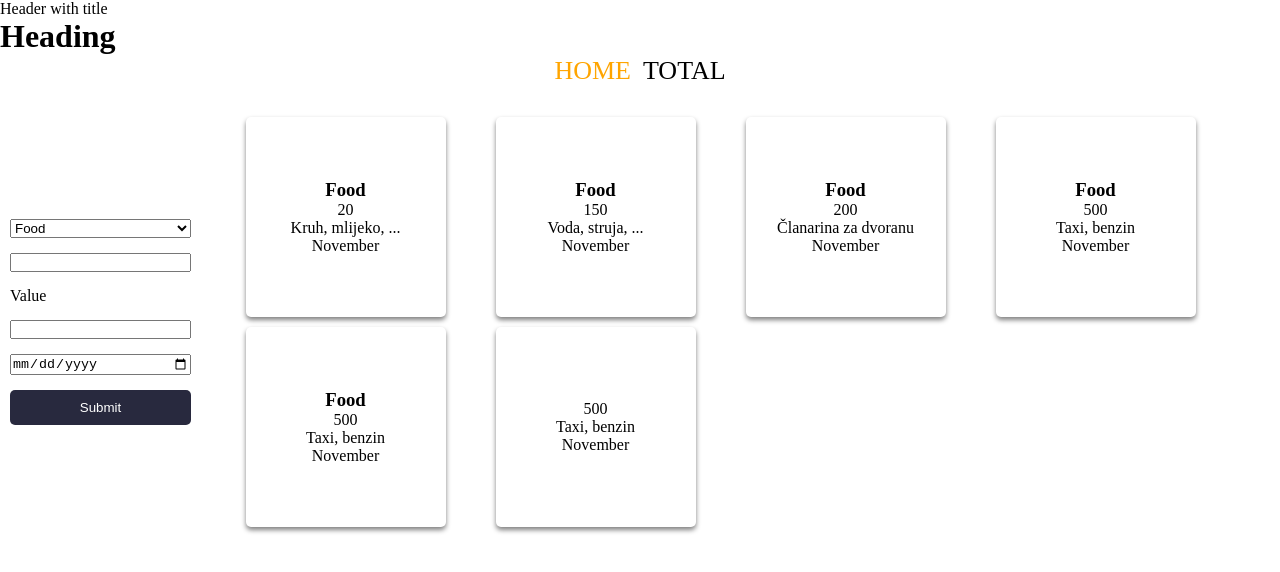
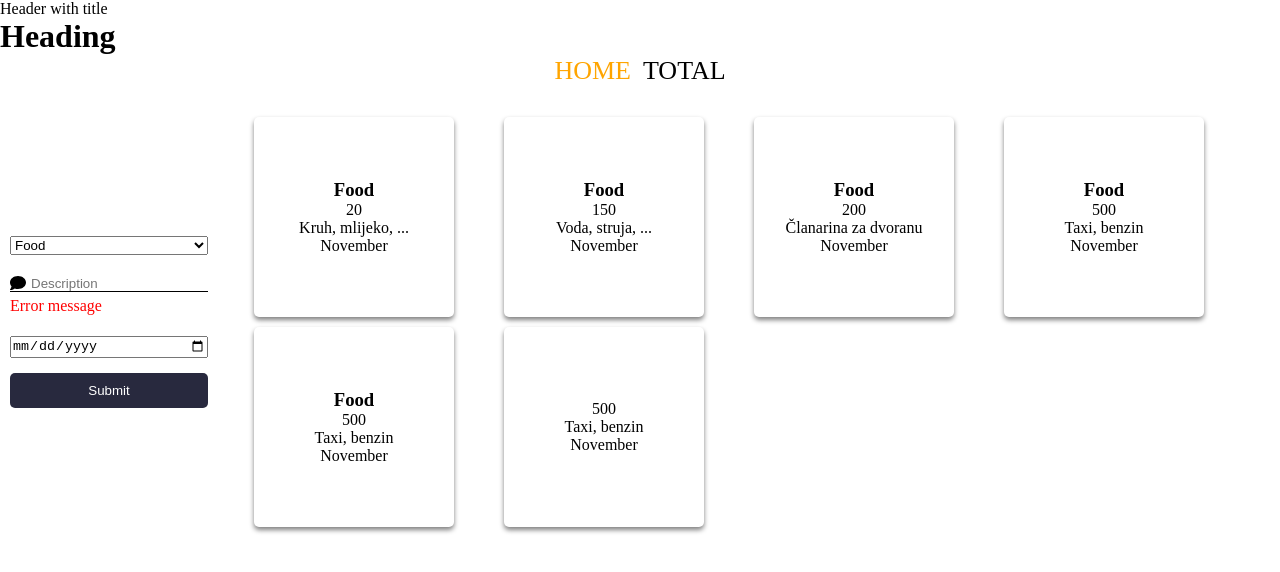
Before and after one commit to labasfrane/expense-tracker, a React (Create React App) app: page / in a window 1280 px wide. Shown: the top 572 px of the page. Built offline with nearby package versions, Linux system fonts and the light colour scheme; data requests are answered from the project's data file.

Commit message:
refactored InputField Component

```diff
--- a/src/components/ExpenseCard/index.jsx
+++ b/src/components/ExpenseCard/index.jsx
@@ -1,8 +1,8 @@
 import { useState } from "react";
 import Modal from "components/Modals/Modal/index";
-import { FontAwesomeIcon } from "../../../node_modules/@fortawesome/react-fontawesome/index";
-import { faTrash } from "../../../node_modules/@fortawesome/free-solid-svg-icons/index";
 import ConfirmationModal from "components/Modals/ConfirmationModal/index";
+import { FontAwesomeIcon } from "@fortawesome/react-fontawesome";
+import { faTrash } from "@fortawesome/free-solid-svg-icons";
 
 import "./index.scss";
 
--- a/src/components/ExpensesForm/index.jsx
+++ b/src/components/ExpensesForm/index.jsx
@@ -1,6 +1,7 @@
 import Button from "components/Button/index";
 import InputField from "components/InputField/index";
 import { useForm } from "react-hook-form";
+import { faComment } from "@fortawesome/free-solid-svg-icons";
 
 import "./index.scss";
 
@@ -19,16 +20,10 @@ const ExpensesForm = () => {
         <option value="Clothing">Clothing</option>
         <option value="Other">Other</option>
       </select>
-      <input
-        type="textarea"
-        {...register("description", {
-          required: {
-            value: true,
-            message: "Field required",
-          },
-        })}
-      />
-      <InputField label="Value" register={register} required />
+
+      <InputField icon={faComment} id="description">
+        <input type="textarea" placeholder="Description" />
+      </InputField>
       <input type="date" {...register("date")} />
       <Button>Submit</Button>
     </form>
--- a/src/components/InputField/index.jsx
+++ b/src/components/InputField/index.jsx
@@ -1,11 +1,21 @@
-import React from "react";
+import { FontAwesomeIcon } from "@fortawesome/react-fontawesome";
+import { cloneElement } from "react";
+import { useForm } from "react-hook-form";
 
-const InputField = ({ label, register, required }) => {
+import "./index.scss";
+
+const InputField = ({ label, icon, children, id }) => {
+  const { register } = useForm();
+  const content = cloneElement(children, { ...register(id) });
   return (
-    <>
-      <label>{label}</label>
-      <input {...register(label, required)} />
-    </>
+    <div className="input-field">
+      <label className="input-field__label">{label}</label>
+      <div className="input-field__input">
+        <FontAwesomeIcon icon={icon} />
+        {content}
+      </div>
+      <span className="input-field__error">Error message</span>
+    </div>
   );
 };
 
--- /dev/null
+++ b/src/components/InputField/index.scss
@@ -0,0 +1,25 @@
+.input-field {
+  &__label {
+    display: block;
+    margin-bottom: 0.5rem;
+  }
+
+  &__input {
+    display: flex;
+    border-bottom: 0.1rem solid black;
+    margin-bottom: 0.5rem;
+
+    input {
+      margin-left: 0.5rem;
+      border: none;
+      outline: none;
+      background-color: inherit;
+    }
+  }
+
+  &__error {
+    display: block;
+    color: red;
+    height: 2.4rem;
+  }
+}
```
